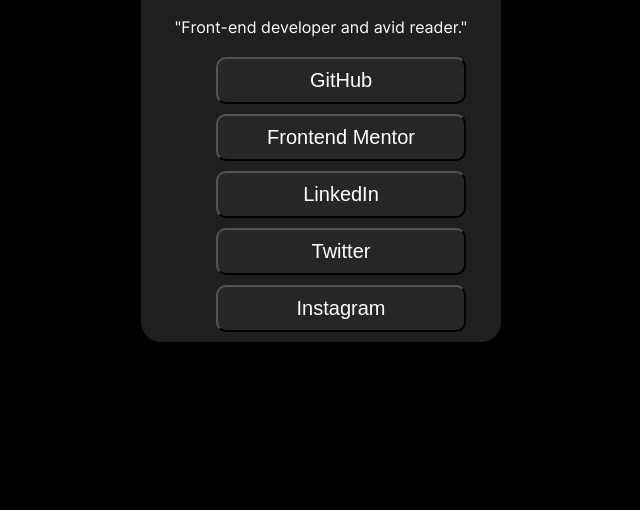
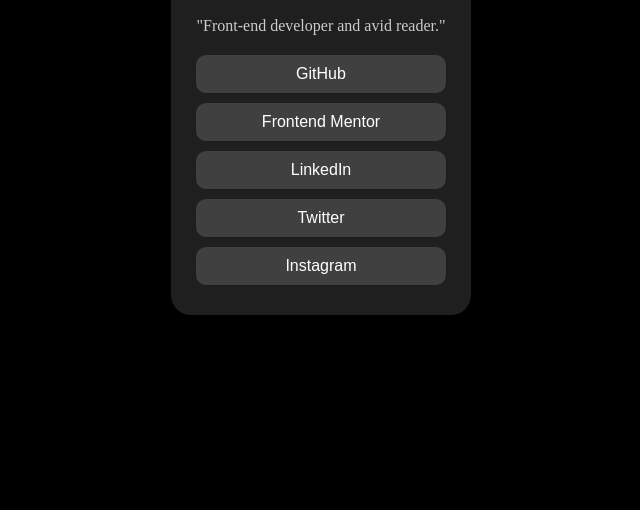
Before and after one commit to rehmali/social-media-profile, a plain HTML site: page index.html in a window 1280 px wide. Shown: the part 290-800 px from the top of the page, without its empty margins (319-959 px from the left). Drawn offline with Linux system fonts and the light colour scheme.

Commit message:
Project Completed

```diff
--- a/index.html
+++ b/index.html
@@ -21,11 +21,11 @@
 
   <p class="text-intro"> "Front-end developer and avid reader."</p>
       <div class="social-links">
-        <button class="button"> GitHub </button>
-        <button class="button"> Frontend Mentor </button>
-        <button class="button"> LinkedIn </button>
-        <button class="button">  Twitter</button>
-        <button class="button">  Instagram </button>
+        <button class="button"> <a href="https://github.com/rehmali/"> GitHub </a></button>
+        <button class="button"> <a href="https://www.frontendmentor.io/profile/rehmali"> Frontend Mentor</a> </button>
+        <button class="button"> <a href="https://www.linkedin.com/in/rehm-ali-baloch-48b628302/"> LinkedIn </a> </button>
+        <button class="button"> <a href="#">  Twitter </a></button>
+        <button class="button insta"><a href="#">  Instagram </button>
       </div>
   </div>
 
--- a/style.css
+++ b/style.css
@@ -14,7 +14,7 @@
 .container {
     display: block;
     margin:0 auto ;
-    width:360px;
+    width:300px;
     background-color: hsl(0, 0%, 12%);
     text-align: center;
     margin-top:100px;
@@ -29,18 +29,30 @@
 .social-links{
     display: block;
     margin:0px auto;
-    width:400px;
+    width:250px;
+    /* margin-right:10px; */
 }
 .button {
-    background-color: hsl(0, 0%, 15%);
-    color:white;
+    background-color: hsl(0, 0%, 25%);
     width:250px;
     padding:10px;
-    font-size:20px;
     margin-bottom: 10px;
     border-radius: 10px;
+    border:none;
+}
+.button > a{
+    color:white;
+    font-size:16px;
+    text-decoration: none;
 }
 
+.button:hover,a:hover  {
+    background-color:hsl(75, 94%, 57%);
+    cursor:pointer;
+}
+.button:hover a {
+    color:black;
+}
 #author {
     color: hsl(0, 0%, 100%);
     padding-bottom: 10px;
@@ -50,7 +62,10 @@
     color:hsl(75, 94%, 57%);
 }
 .text-intro {
-    color: hsl(0, 0%, 100%);
+    color: hsl(0, 0%, 80%);
     margin:20px 0px;
-    font-family: interVar;
 }
+
+.insta{
+    margin-bottom: 30px;
+}
```
Also changed, not shown: 1 other file.
